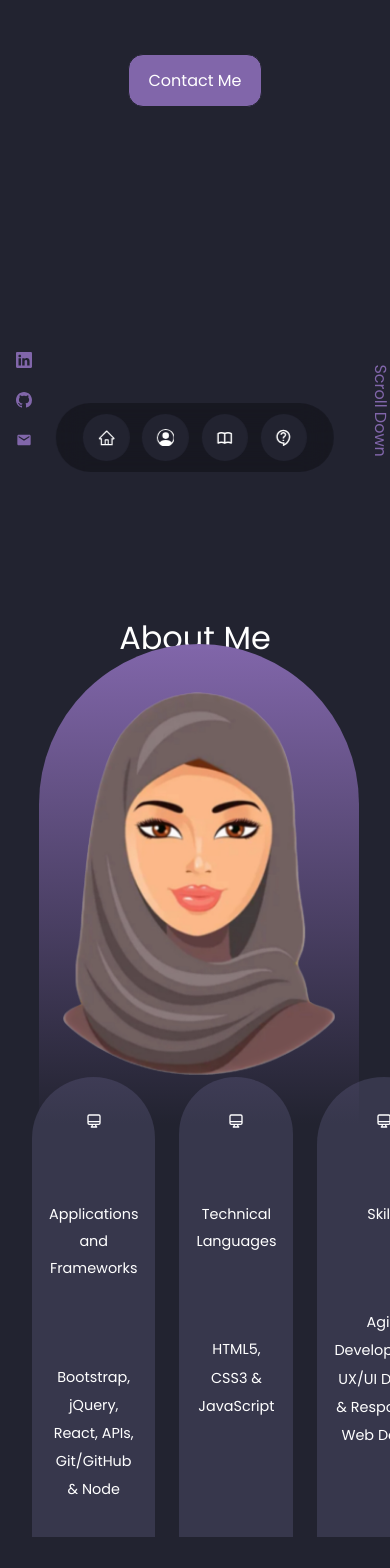
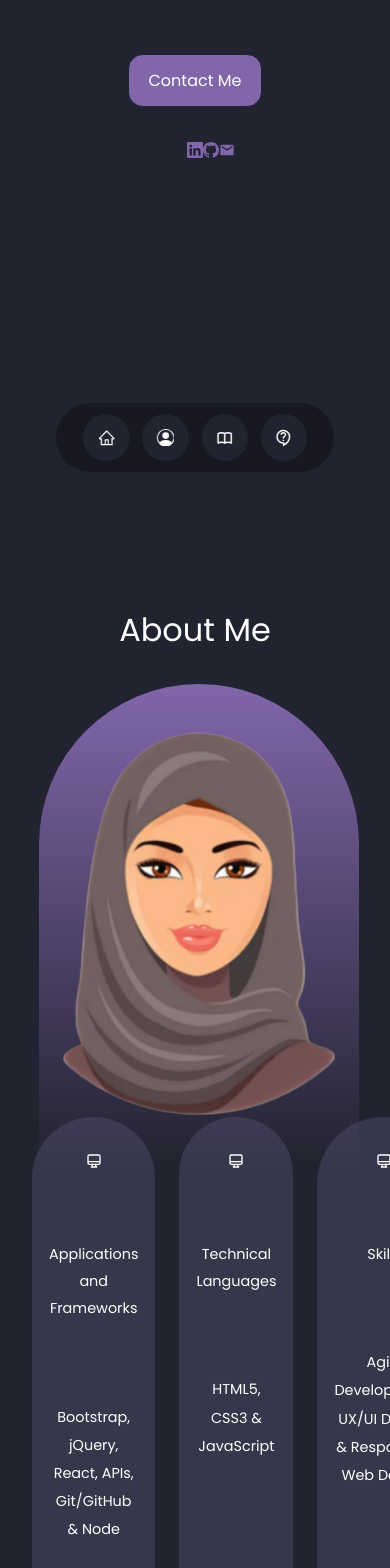
Before and after one commit to al946x/personal-portfolio, a React (Create React App) app: page / in a window 390 px wide. Shown: the part 340-1908 px from the top of the page. Built offline with nearby package versions, Linux system fonts and the light colour scheme.

Commit message:
contact form created

```diff
--- a/src/components/contact/Contact.jsx
+++ b/src/components/contact/Contact.jsx
@@ -5,8 +5,24 @@ import {BsEnvelope} from 'react-icons/bs'
 const Contact = () => {
   return (
 <section id='contact'>
-      <h5>Contact me to get in touch and begin your digital journey!</h5>
+
       <h2>Contact</h2>
+      <div className="contact-container">
+    <div className="contact-options">
+   <article className="contact-option">
+  <BsEnvelope className="contact-option-icon"/>
+  <h4>E-mail</h4>
+  <a href="mailto:alina.zenam@hotmail.com" >Email Me</a>
+  </article>
+  </div>
+
+  <form action="">
+     <input type="text" name="name" placeholder="Your Name" required />
+        <input type="email" name="email" placeholder="Your Email" required />
+         <textarea name="message" rows="7" required placeholder=" Your Message"></textarea>
+      <button type="submit" className="btn">Send Message</button>
+       </form>
+  </div>
       </section>
 )
  }
--- a/src/components/contact/contact.css
+++ b/src/components/contact/contact.css
@@ -1,22 +1,25 @@
-.container.contact-container {
-    width: 58%;
-    display:grid;
-    grid-template-columns: 30% 58%;
-    gap: 12%;
+.contact-container {
+    width: 80%;
+    display: grid;
+    grid-template-columns: 55% 40%;
+    gap: 10%;
 }
 
 .contact-options {
     display:flex;
     flex-direction:column;
-    gap: 1.2rem;
+    margin-left: 15rem;
 }
+
 .contact-option {
     background: var(--color-bg-variant);
     padding: 1.2rem;
     border-radius: 1.2rem;
     text-align: center;
     border: 1px solid transparent;
-
+    margin-top: .7rem;
+    display: inline-block;
+    font-size: .9rem;
 }
 
 .contact-option:hover {
@@ -29,20 +32,14 @@
     margin-bottom: .5rem;
 }
 
-.contact-option  {
-    margin-top: .7rem;
-    display: inline-block;
-    font-size: .9rem;
-
-}
 
 form {
     margin-top: .7rem;
     display: flex;
     flex-direction: column;
     gap: 1.2rem;
+}
 
-}
 input, textarea {
     width: 100%;
     padding: 1.5rem;
@@ -50,7 +47,8 @@ input, textarea {
     background: transparent;
     border: 2px solid var(--color-primary-variant);
     resize: none;
-    color: var(--color-white)
+    color: var(--color-white);
+    font: var(--font-family-text);
 
 }
 
--- a/src/components/header/Header.jsx
+++ b/src/components/header/Header.jsx
@@ -9,13 +9,13 @@ import HeaderSocials from './HeaderSocials'
 const Header = () => {
     return (
         <header>
-            <div className="container.header_container">
+            <div className="header-container">
                 <h1> Hello, I'm Alina Zenam</h1>
-                <h5 className='text-light'> Front End Developer</h5>
+                <h5> Front End Developer</h5>
                 <CTA />
                 <HeaderSocials />
 
-                <a href="#contact" className='scroll_down'>Scroll Down</a>
+                <a href="#contact" className='scroll-down'>Scroll Down</a>
 
 
             </div>
--- a/src/components/header/header.css
+++ b/src/components/header/header.css
@@ -4,7 +4,7 @@ header {
     overflow: hidden;
 }
 
-.header_container {
+.header-container {
     text-align: center;
     height: 100%;
     position: relative;
@@ -37,7 +37,7 @@ h5 {
     justify-content: center;
 }
 
-/*Header socials styles*/
+/*header socials styles*/
 .header-socials {
     display: flex;
     flex-direction: column;
@@ -49,8 +49,8 @@ h5 {
 }
 
 
-/*Scroll down*/
-.scroll_down {
+/*scroll down*/
+.scroll-down {
 position: absolute;
 right: -2.3rem;
 bottom: 5rem;
@@ -58,7 +58,7 @@ transform: rotate(90deg);
 font-weight: 300;
 font-size: 1rem;
 }
-/* Media queries MEDIUM Devices */
+/* media queries medium screen*/
 @media screen and (max-width: 1024px) {
     header {
         height: 100vh;
@@ -66,12 +66,12 @@ font-size: 1rem;
     }
 }
 
-/* Media queries SMALL Devices */
+/* Media queries small screen */
 @media screen and (max-width: 600px) {
     header {
         height: 100vh;
     }
-    .header__socials {
+    .header-socials {
         display: block;
         position: relative;
         bottom:0px;
@@ -80,7 +80,7 @@ font-size: 1rem;
     }
 
 
-    .scroll__down {
+    .scroll-down {
         display: none;
     }
 
--- a/src/components/projects/Projects.jsx
+++ b/src/components/projects/Projects.jsx
@@ -1,37 +1,37 @@
 import React from 'react'
 import './projects.css'
-import {weatherapp} from '../../images/weatherapp.png'
-import {recipedia} from '../../images/recipedia.png'
-import {planner} from '../../images/planner.png'
-import {movieapp} from '../../images/movieapp.png'
+import img1 from '../../images/weatherapp.png'
+import img2 from '../../images/recipedia.png'
+import img3 from '../../images/planner.png'
+import img4 from '../../images/movieapp.png'
 
 
 
 const portfolioData = [
     {
       id: 1,
-      image:   {weatherapp},
+      image:   img1,
       title: 'Weather Forecast Dashboard',
       github: 'https://github.com/al946x/WeatherForecast_App',
       demo: 'https://al946x.github.io/WeatherForecast_App/'
     },
     {
       id: 2,
-      image: recipedia,
+      image: img2,
       title: 'Recipedia',
       github: 'https://github.com/o1ujok3/Recipedia',
       demo: 'https://o1ujok3.github.io/Recipedia/'
     },
     {
       id: 3,
-      image: planner,
+      image: img3,
       title: 'Work Day Scheduler',
       github: 'https://github.com/al946x/WorkDay_Scheduler',
       demo: 'https://al946x.github.io/WorkDay_Scheduler/'
     },
     {
       id: 4,
-      image: movieapp,
+      image: img4,
       title: 'MovieScope',
       github: 'https://github.com/al946x/MovieSearch_App',
       demo: 'https://al946x.github.io/MovieSearch_App/'
--- a/src/index.css
+++ b/src/index.css
@@ -39,7 +39,7 @@ html {
     line-height: 1.7em;
   }
 
-/* General Styles */
+/* general styles */
 
 .container {
     width: var(--container-width-lg);
@@ -49,8 +49,7 @@ html {
 
    h2, h3, h4, h6 {
     font-weight: 500;
-    /* margin-top: 8rem;
-    margin-bottom: .6rem; */
+
 
 
   }
@@ -61,18 +60,6 @@ html {
     width: 100%;
     object-fit: cover;
   }
-
-  /* section {
-    padding-top: 8rem;
-    height: 100vh;
-
-  } */
-
-
-  /* section > h2 {
-    color:var(--color-white);
-    margin-bottom: 3rem;
-  } */
 
   .text-light {
     color: var(--color-white);
@@ -98,6 +85,7 @@ html {
     border: 1px solid var(--color-bg);
     color: var(--color-white);
     background-color: var(--color-primary);
+    font: var(--font-family-text);
   }
 
   .btn-primary {
@@ -109,6 +97,7 @@ html {
       border: 1px solid var(--color-bg);
       color: var(--color-white);
       background-color: var(--color-primary-variant);
+      font: var(--font-family-text);
 
   }
 
@@ -117,6 +106,7 @@ html {
     color: var(--color-bg);
     border-color: transparent;
   }
+
   .btn-primary:hover {
     background: var(--color-primary);
     color: var(--color-bg);
@@ -127,7 +117,7 @@ html {
 
 
 
-  /* Media Queries (medium devices) */
+  /* media queries (medium devices) */
   @media screen and (max-width: 1024px){
     .container {
       width: var(--container-width-md);
@@ -139,17 +129,9 @@ html {
     }
   }
 
-  /* Media Queries (small devices) */
+  /* media queries (small devices) */
   @media screen and (max-width: 600px){
     .container {
       width: var(--container-width-sm);
     }
-    section {
-      height:auto;
-      margin-top: 1.5rem;
-    }
-
-    section > h2 {
-      margin-bottom: 2rem;
-    }
   }
```
